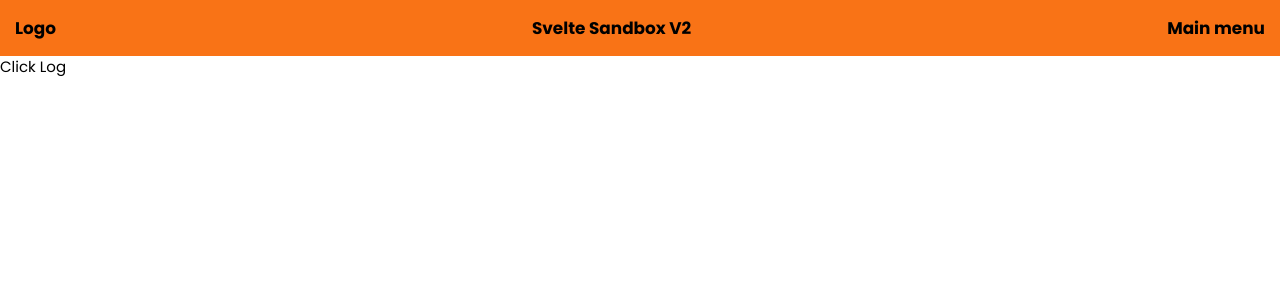
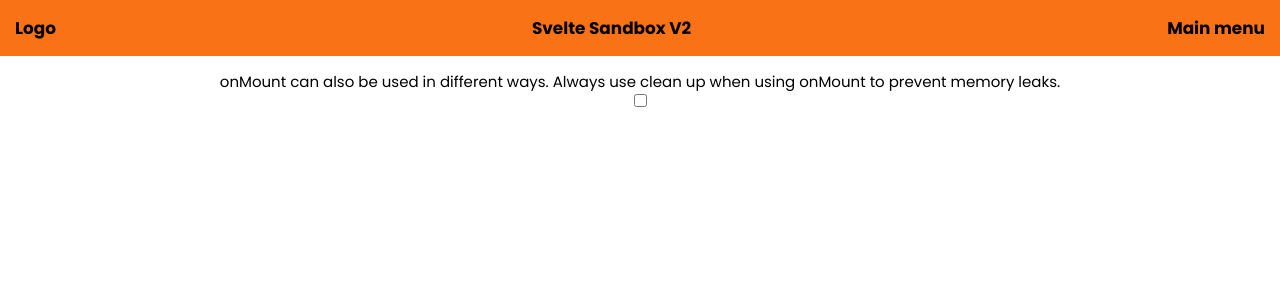
Before and after one commit to zdotdev/Svelte-Sandbox-V2, a SvelteKit app: page /onMount in a window 1280 px wide. Shown: the top 300 px of the page. Built offline with nearby package versions, Linux system fonts and the light colour scheme.

Commit message:
Added onMount funtion

```diff
--- a/src/routes/+page.svelte
+++ b/src/routes/+page.svelte
@@ -2,7 +2,7 @@
     <a href="/component" class="bg-slate-200 rounded-lg p-4">Components</a>
     <a href="/stylingSvelte" class="bg-slate-200 rounded-lg p-4">Styling Svelte</a>
     <a href="/addingDataToSvelte" class="bg-slate-200 rounded-lg p-4">Adding Data to Svelte</a>
-    <a href="/reactivityInSvelte" class="bg-slate-200 rounded-lg p-4">Reactivity in Svelte(!)</a>
+    <a href="/reactivityInSvelte" class="bg-slate-200 rounded-lg p-4">Reactivity in Svelte</a>
     <a href="/attachingEventsInSvelte" class="bg-slate-200 rounded-lg p-4">Attaching Event in Svelte</a>
     <a href="/reactiveDeclaration" class="bg-slate-200 rounded-lg p-4">Reactive Declaration</a>
     <a href="/tick" class="bg-slate-200 rounded-lg p-4">Tick</a>
--- a/src/routes/onMount/+page.svelte
+++ b/src/routes/onMount/+page.svelte
@@ -1,14 +1,16 @@
 <script>
-    let data = new Set();
+    import Example1 from "./example1.svelte";
+    import Example2 from "./example2.svelte";
 
-    function handleClick() {
-        data.add([1, 2, 3]);
-    }
+    let show = false
 
-    function handleLog() {
-        console.log(Array.from(data)[0][1]);
-    }
 </script>
+<div class="flex flex-col items-center m-4">
+    <p>onMount can also be used in different ways. Always use clean up when using onMount to prevent memory leaks.</p>
+    <input type="checkbox" bind:checked={show}>
 
-<button on:click={handleClick}>Click</button>
-<button on:click={handleLog}>Log</button>
+    {#if show}
+        <Example1 />
+        <Example2 />
+    {/if}
+</div>
--- /dev/null
+++ b/src/routes/onMount/example1.svelte
@@ -0,0 +1,19 @@
+<script>
+    /* The code starts by importing the onMount function from the "svelte" package.
+    The onMount function is a lifecycle function provided by Svelte that runs when the
+    component is first rendered to the DOM. */
+    import {onMount} from "svelte";
+    let count = 0
+
+    onMount(() => {
+        let interval = setInterval(() => { // used to increment the value of count every second
+            count++
+        }, 1000)
+        return () => {
+            clearInterval(interval) /* used to clear the interval when the component is
+            destroyed to prevent memory leaks. It is triggered automatically when the element is unmounted */
+        }
+    })
+</script>
+
+<p>{count}</p>
--- /dev/null
+++ b/src/routes/onMount/example2.svelte
@@ -0,0 +1,17 @@
+<script>
+    import {onMount} from "svelte";
+    let src
+    onMount( async () => {
+        const controller = new AbortController();
+        const signal = controller.signal;
+
+        const data = await fetch("https://dog.ceo/api/breeds/image/random", {signal});
+        const dog = await data.json()
+        src = dog.message
+
+        return () => {
+            controller.abort()
+        }
+    })
+</script>
+<img {src} alt="dog" class="w-80 h-80">
```
